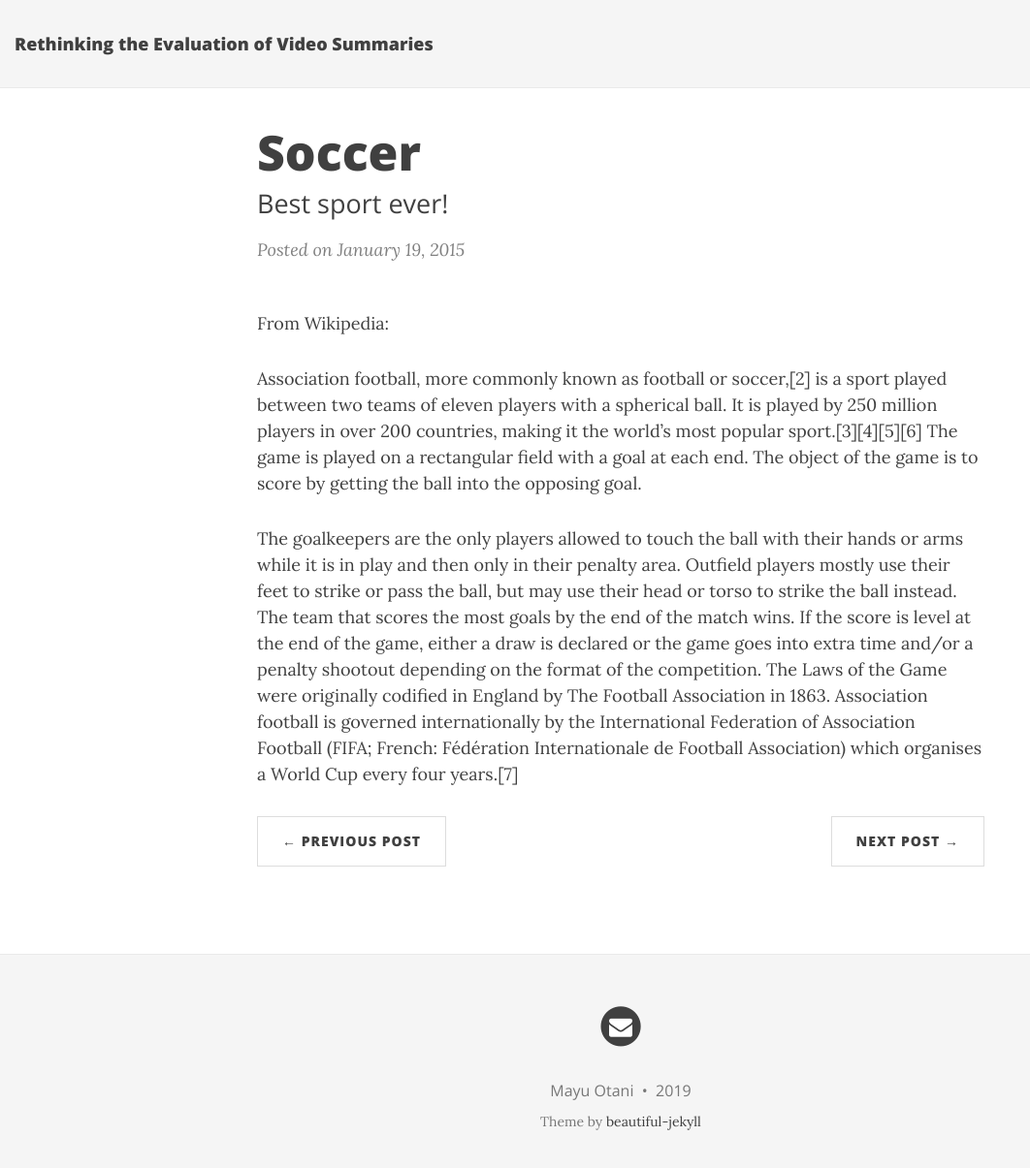
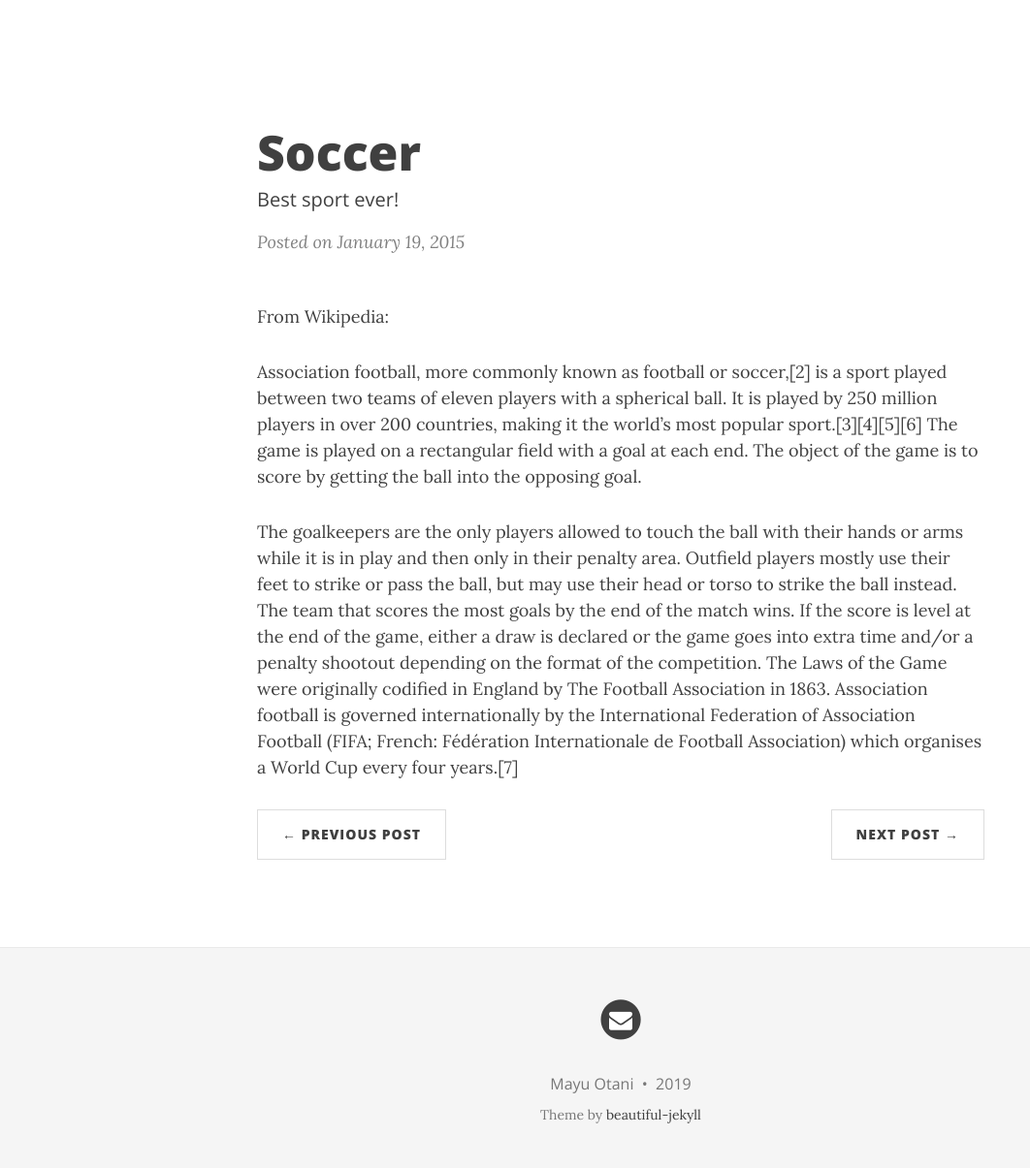
Before and after one commit to mayu-ot/rethinking-evaluation-of-video-summaries, a Jekyll site: the page built from _posts/2015-01-19-soccer.md, in a window 1280 px wide and 1218 px high. Shown: the top 1205 px of the window at 97% size, without its empty margins (0-1062 px from the left). Built offline with Jekyll 4.4.1, drawn with Linux system fonts in a browser that asks for light colours; nearby versions of some CDN libraries.

Commit message:
fix style

```diff
--- a/_includes/header.html
+++ b/_includes/header.html
@@ -31,7 +31,7 @@
             <hr class="small">
             <span class="{{ include.type }}-subheading">{{ page.subtitle }}</span>
 			{% else %}
-			<h2 class="{{ include.type }}-subheading">{{ page.subtitle }}</h2>
+      <h2 class="{{ include.type }}-subheading">{{ page.subtitle }}</h2>
 			{% endif %}
 		  {% endif %}
 
--- a/_layouts/base.html
+++ b/_layouts/base.html
@@ -23,7 +23,7 @@
 
     {% include gtm_body.html %}
 
-    {% include nav.html %}
+    <!-- {% include nav.html %} -->
 
     {{ content }}
 
--- a/css/main.css
+++ b/css/main.css
@@ -485,7 +485,7 @@
 }
 .intro-header .page-heading .page-subheading,
 .intro-header .post-heading .post-subheading {
-  font-size: 27px;
+  font-size: 20px;
   line-height: 1.1;
   display: block;
   font-family: 'Open Sans', 'Helvetica Neue', Helvetica, Arial, sans-serif;
@@ -530,7 +530,7 @@
     padding: 150px 0;
   }
   .intro-header .page-heading h1 {
-    font-size: 80px;
+    font-size: 50px;
   }
   .intro-header .post-heading h1 {
     font-size: 50px;
--- a/index.html
+++ b/index.html
@@ -1,7 +1,7 @@
 ---
 layout: page
 title: Rethinking the Evaluation of Video Summaries
-subtitle: Mayu Otani, Yuta Nakahima, Esa Rahtu, and Janne Heikkilä
+subtitle: Mayu Otani<sup>1</sup>, Yuta Nakahima<sup>2</sup>, Esa Rahtu<sup>3</sup>, and Janne Heikkilä<sup>4</sup><br><sup>1</sup>CyberAgent, Inc. <sup>2</sup>Osaka University <sup>3</sup>Tampere University <sup>4</sup>University of Oulu
 use-site-title: true
 ---
 <script async src="//cdn.embedly.com/widgets/platform.js" charset="UTF-8"></script>
```
Also changed, not shown: assets/images/shortseg_selected_two_peak.png (added), 14 other files.
